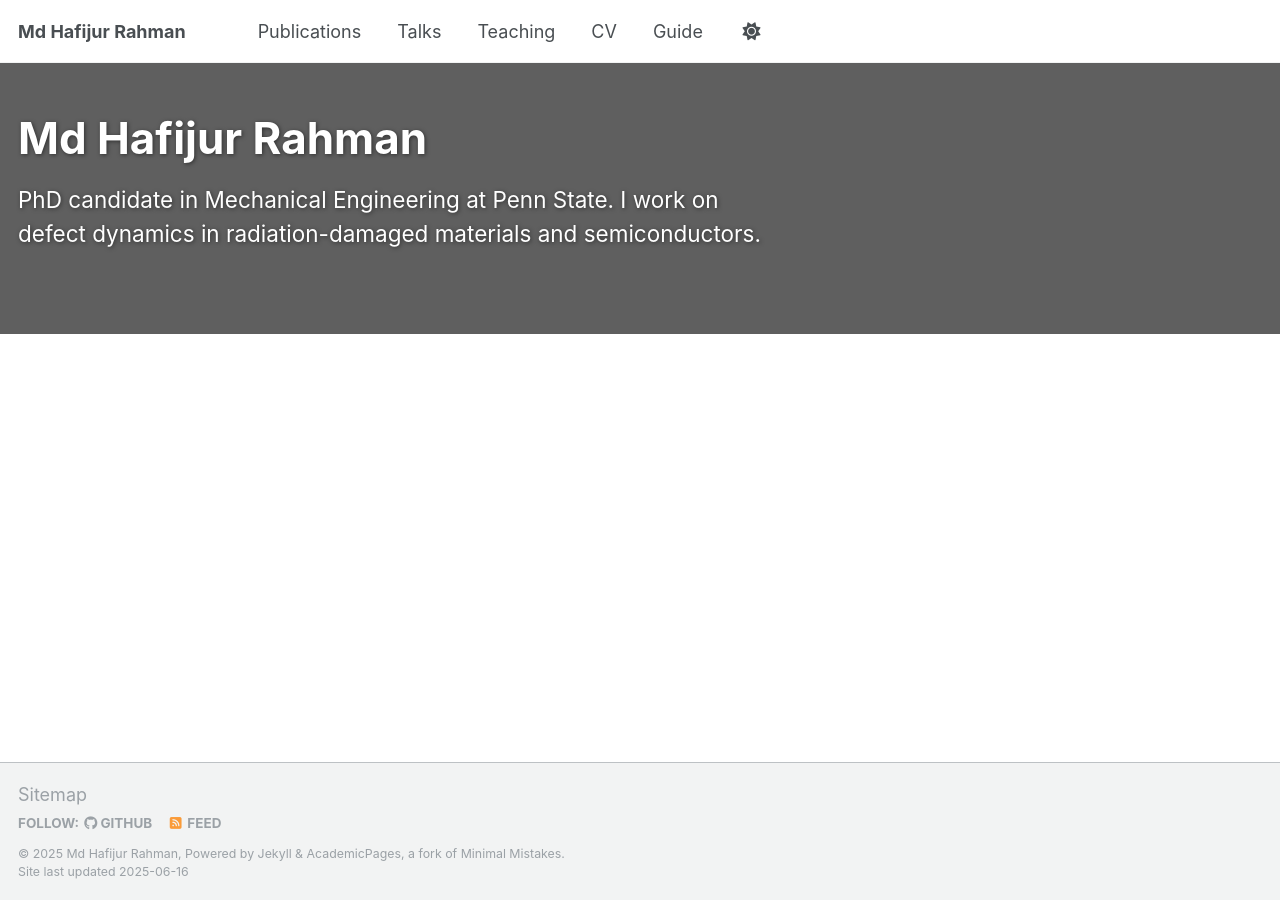
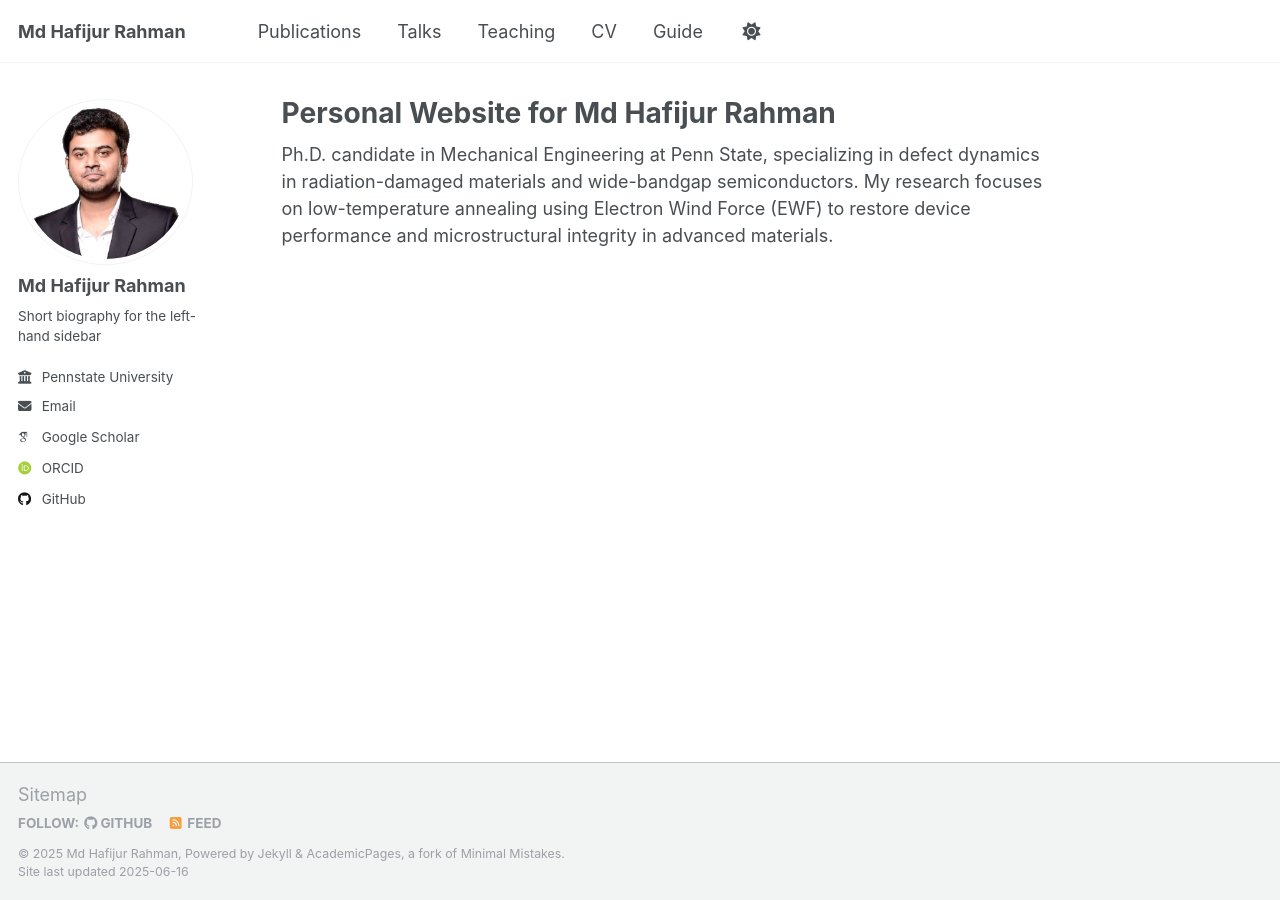
Before and after one commit to Rahman464/Rahman464.github.io, a Jekyll site: the page built from _pages/about.md, in a window 1280 px wide. Built offline with Jekyll 4.4.1, drawn with Linux system fonts in a browser that asks for light colours; some web fonts are replaced.

Commit message:
Update about.md

```diff
--- a/_pages/about.md
+++ b/_pages/about.md
@@ -1,13 +1,10 @@
 ---
-title: "Md Hafijur Rahman"
-layout: splash
 permalink: /
-header:
-  overlay_color: "#000"
-  overlay_filter: "0.4"
-  overlay_image: /images/header.jpg
-  actions:
-    - label: "View My CV"
-      url: "/cv/"
-excerpt: "PhD candidate in Mechanical Engineering at Penn State. I work on defect dynamics in radiation-damaged materials and semiconductors."
+title: "Personal Website for Md Hafijur Rahman"
+author_profile: true
+redirect_from:
+  - /about/
+  - /about.html
 ---
+
+Ph.D. candidate in Mechanical Engineering at Penn State, specializing in defect dynamics in radiation-damaged materials and wide-bandgap semiconductors. My research focuses on low-temperature annealing using Electron Wind Force (EWF) to restore device performance and microstructural integrity in advanced materials.
```
